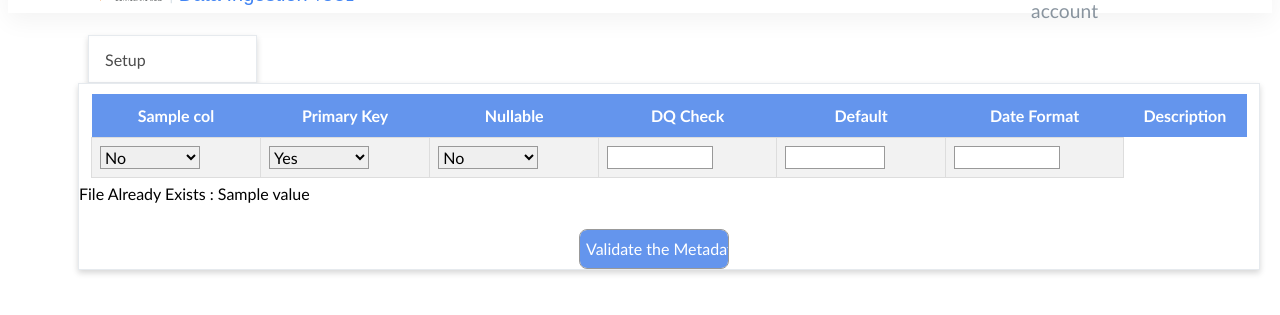
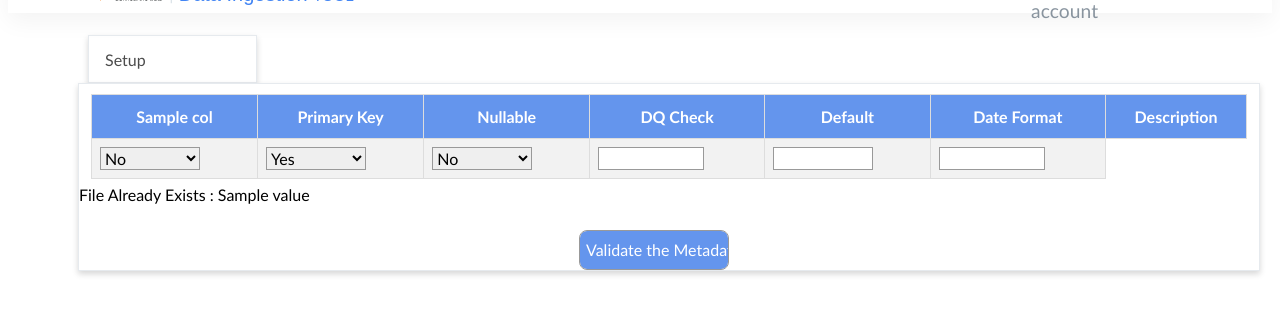
Before and after one commit to Gnikhil07/DEAccelerator-, a Flask app: template templates/metadata.html in a window 1280 px wide. Shown: the part 44-359 px from the top of the page. Run offline with Flask 2, Linux system fonts and the light colour scheme; the template is opened without the code that fills it: most values are stand-ins (such as "Sample title", 1, 10 or a date in 2020); some libraries are stand-ins or nearby versions.

Commit message:
Update metadata.html

```diff
--- a/templates/metadata.html
+++ b/templates/metadata.html
@@ -136,7 +136,7 @@ button {
   width: 98%;
 }
 
-#table1 td, #customers th {
+#table1 td, #table1 th {
   border: 1px solid #ddd;
   padding: 8px;
 }
```
